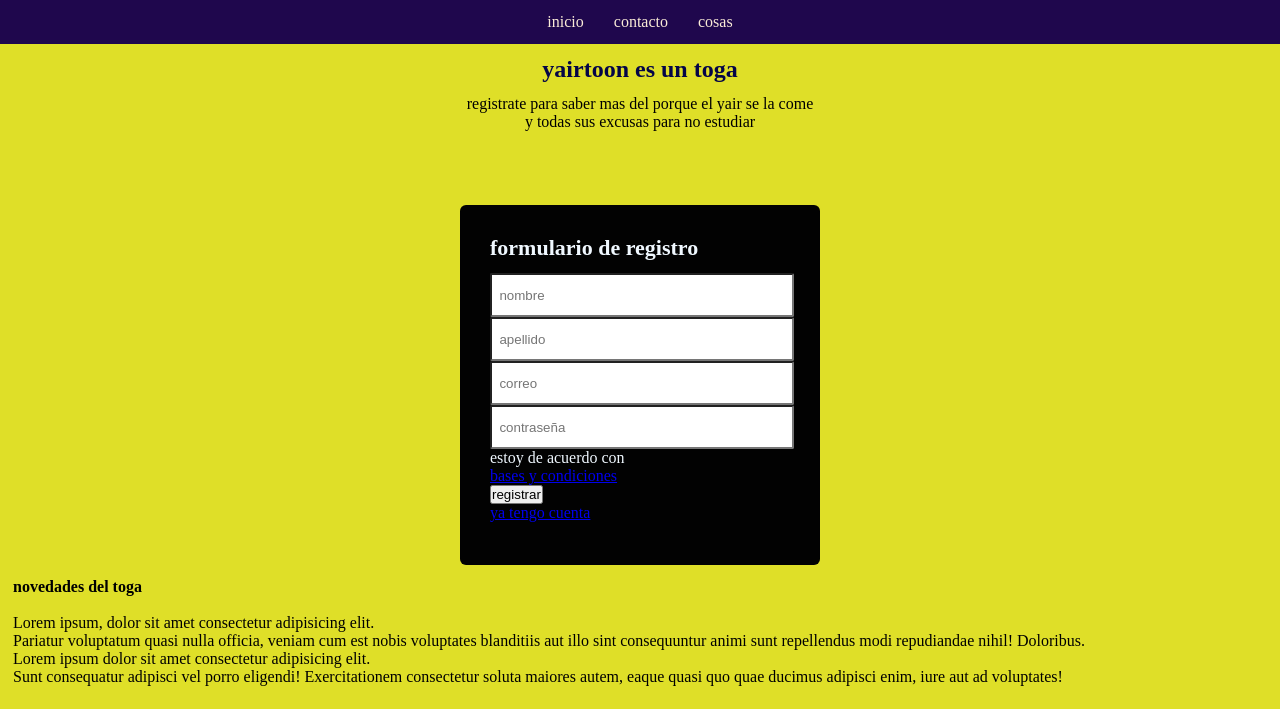
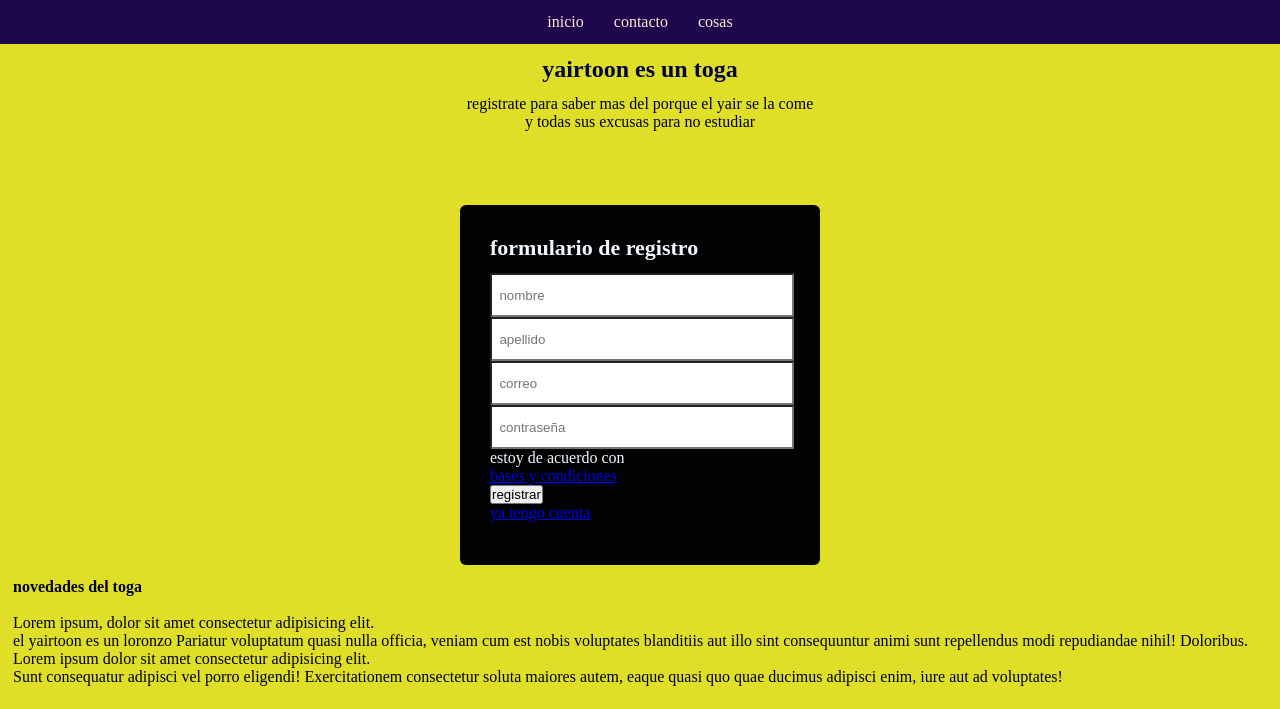
Before and after one commit to Ale-caruso/Ale-caruso.github.io, a plain HTML site: page index.html in a window 1280 px wide. Shown: the top 709 px of the page. Drawn offline with Linux system fonts and the light colour scheme.

Commit message:
Update index.html

```diff
--- a/index.html
+++ b/index.html
@@ -49,6 +49,7 @@
     <h4>novedades del toga</h4>
     <br>
     <p>Lorem ipsum, dolor sit amet consectetur adipisicing elit. <br>
+        el yairtoon es un loronzo
      Pariatur voluptatum quasi nulla officia, veniam cum est nobis voluptates blanditiis aut illo sint consequuntur animi sunt repellendus modi repudiandae nihil! Doloribus.
     <br> Lorem ipsum dolor sit amet consectetur adipisicing elit. <br>
      Sunt consequatur adipisci vel porro eligendi! Exercitationem consectetur soluta maiores autem, eaque quasi quo quae ducimus adipisci enim, iure aut ad voluptates!</p>
```
